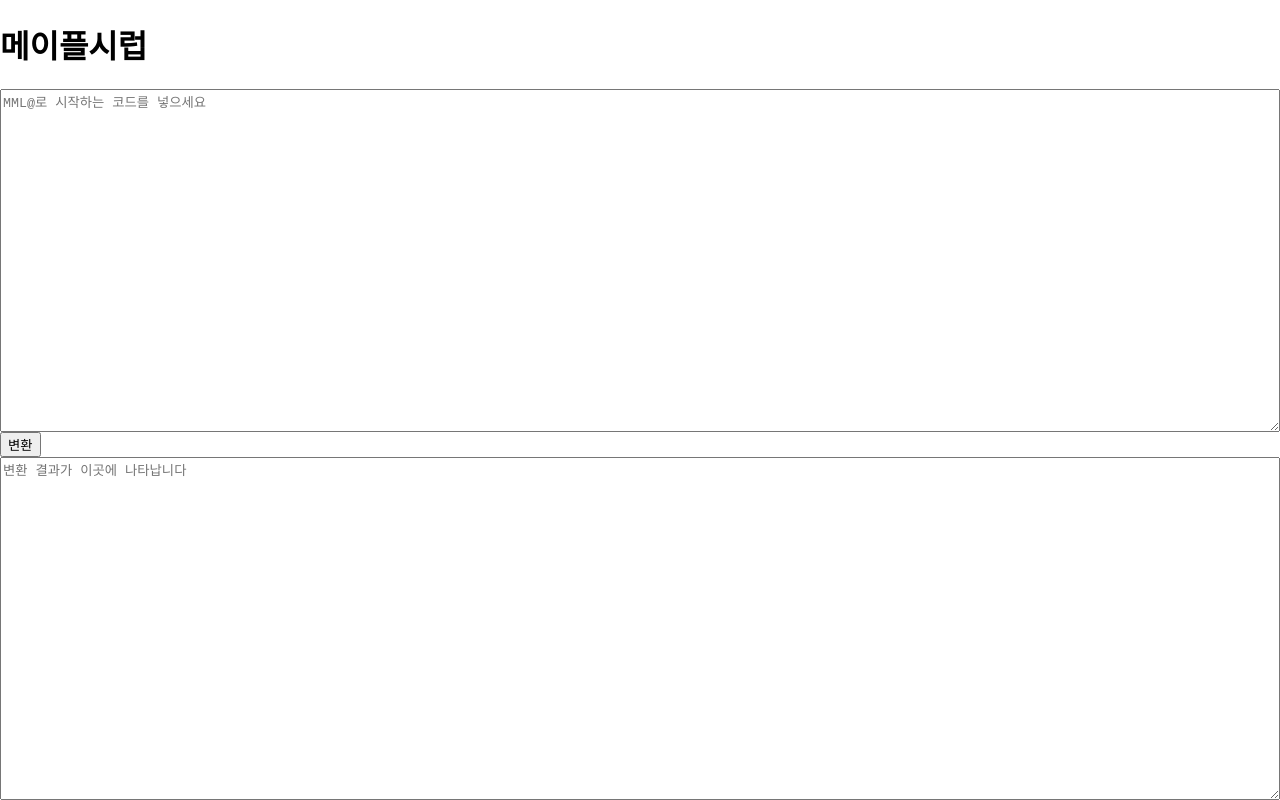
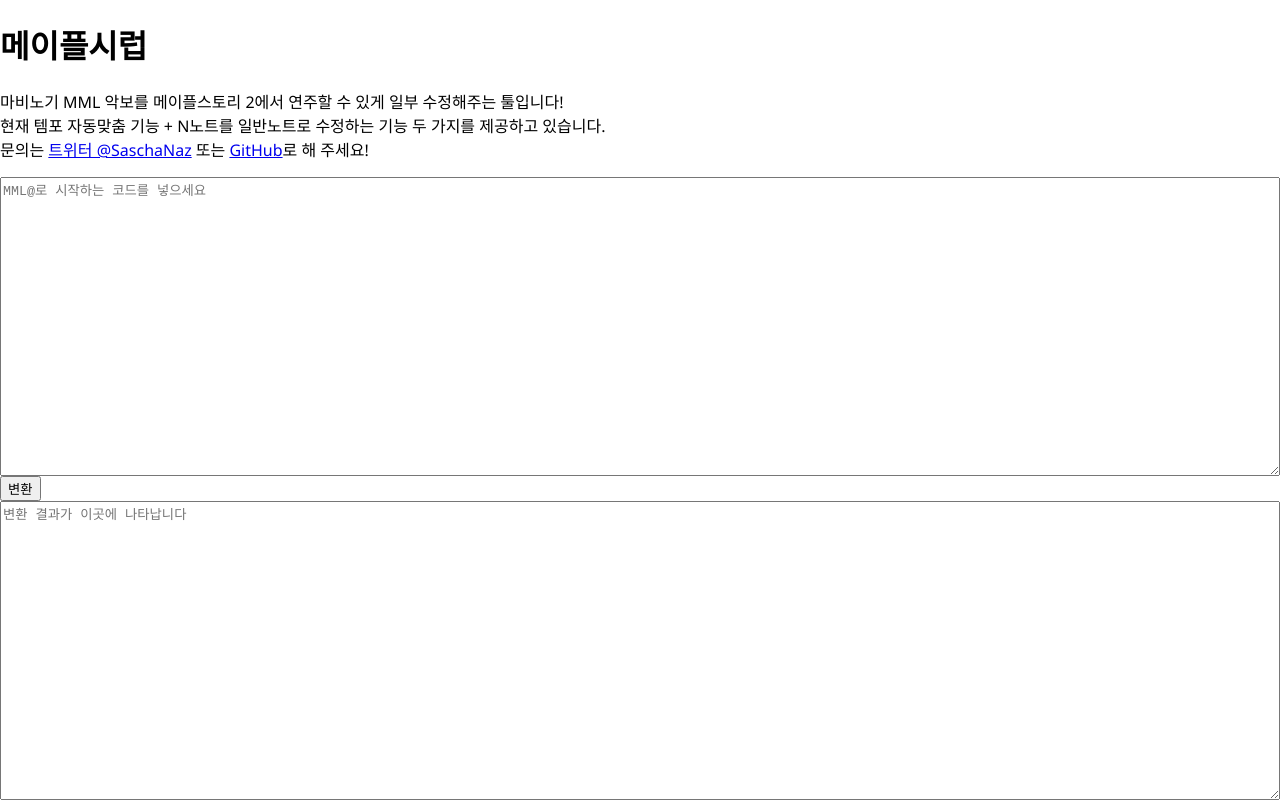
Before and after one commit to saschanaz/MapleSyrup, a plain HTML site: page index.html in a window 1280 px wide. Drawn offline with Linux system fonts and the light colour scheme.

Commit message:
comment on page

```diff
--- a/index.html
+++ b/index.html
@@ -18,7 +18,14 @@
 </head>
 <body>
     <div id="contentDiv" class="main">
-        <h1>메이플시럽</h1>
+        <div>
+            <h1>메이플시럽</h1>
+            <p>
+                마비노기 MML 악보를 메이플스토리 2에서 연주할 수 있게 일부 수정해주는 툴입니다!<br/>
+                현재 템포 자동맞춤 기능 + N노트를 일반노트로 수정하는 기능 두 가지를 제공하고 있습니다.<br/>
+                문의는 <a href="https://twitter.com/saschanaz"/>트위터 @SaschaNaz</a> 또는 <a href="https://github.com/saschanaz/MapleSyrup">GitHub</a>로 해 주세요!
+            </p>
+        </div>
 
         <textarea id="text" class="flexone" placeholder="MML@로 시작하는 코드를 넣으세요"></textarea>
         <div>
```
